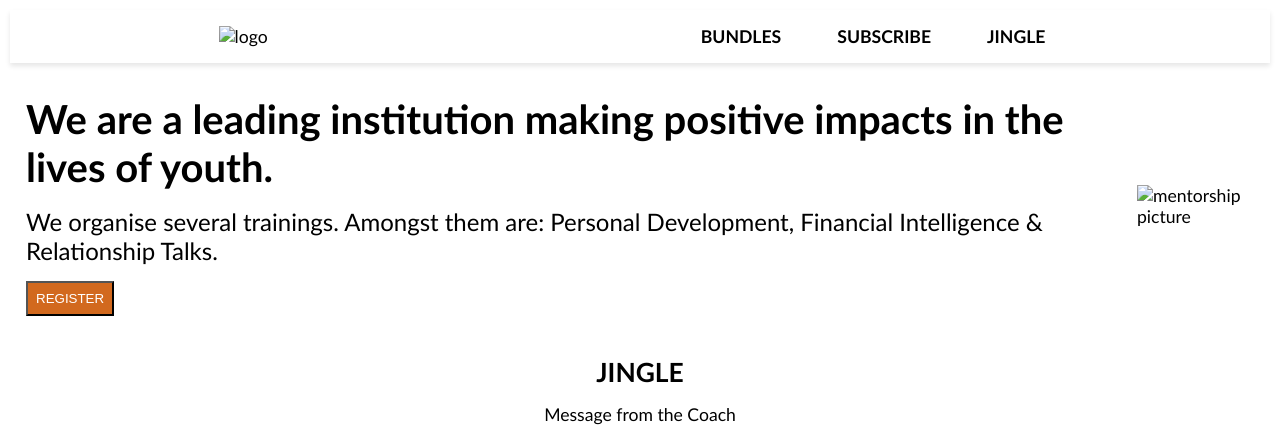
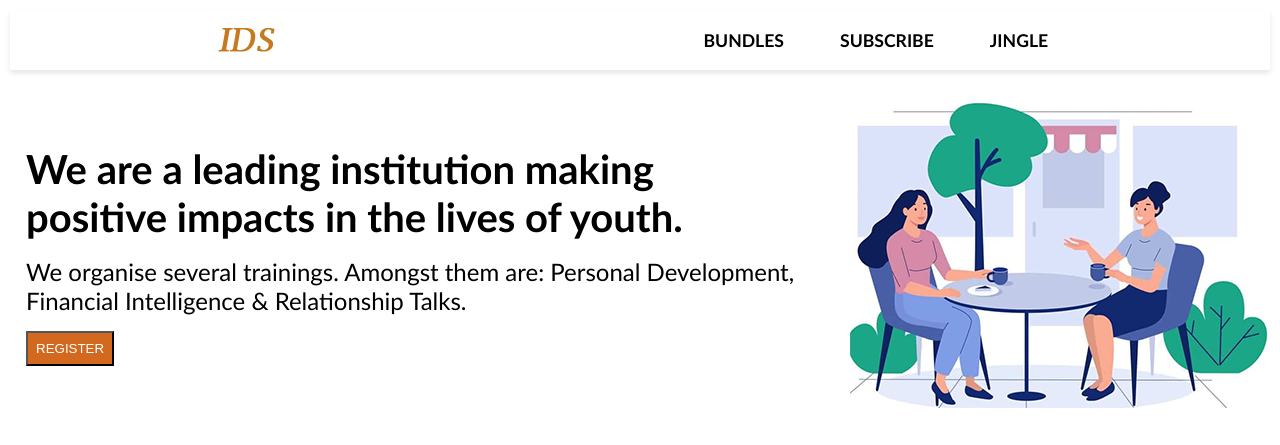
Before and after one commit to comrade70/product-page, a plain HTML site: page index.html in a window 1280 px wide. Shown: the top 445 px of the page. Drawn offline with Linux system fonts and the light colour scheme.

Commit message:
Update
The assets folder removed, hence images no longer reside in a folder.

```diff
--- a/index.html
+++ b/index.html
@@ -11,7 +11,7 @@
 
     <!---HEADER-->
     <header id="header">
-        <img src="assets/ids-logo.jpg" alt="logo" id="header-img">
+        <img src="ids-logo.jpg" alt="logo" id="header-img">
         <nav id="nav-bar">
             <ul class="nav-bar">
                 <li><a class="nav-link" href="#product">BUNDLES</a></li>
@@ -32,7 +32,7 @@
 </a>
         </div>
 
-        <img src="assets/mentorship.png" alt="mentorship picture">
+        <img src="mentorship.png" alt="mentorship picture">
 
     </div>
 
```
